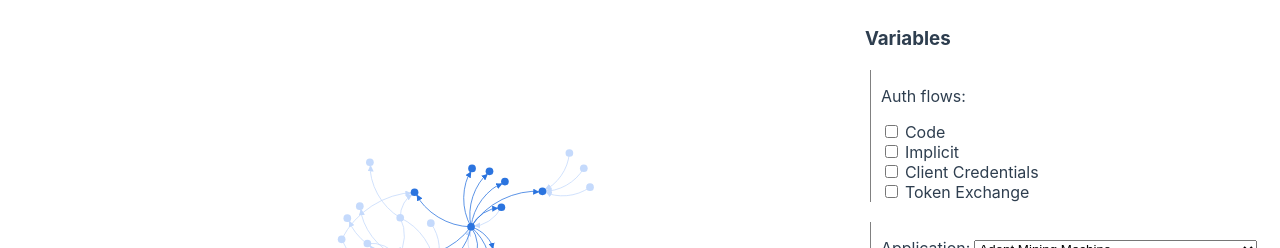
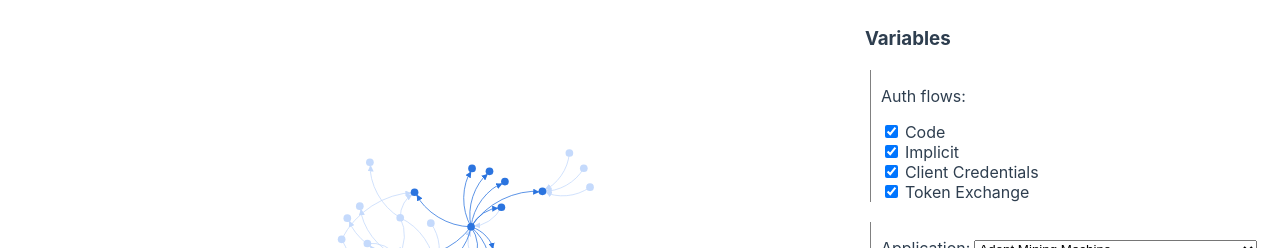
Before and after one commit to JasonThomasData/IDPNetworkGraph, a plain HTML site: page index.html in a window 1280 px wide. Shown: the top 248 px of the page. Drawn offline with Linux system fonts and the light colour scheme.

Commit message:
Make checkboxes checked by default

```diff
--- a/index.html
+++ b/index.html
@@ -64,16 +64,16 @@
                 <div class="information-box">
                     <p>Auth flows:</p>
                     <div>
-                        <input type="checkbox" class="auth-flow-toggle" id="code-flow"> <label>Code</label>
+                        <input type="checkbox" class="auth-flow-toggle" id="code-flow" checked> <label>Code</label>
                     </div>
                     <div>
-                        <input type="checkbox" class="auth-flow-toggle" id="implicit-flow"> <label>Implicit</label>
+                        <input type="checkbox" class="auth-flow-toggle" id="implicit-flow" checked> <label>Implicit</label>
                     </div>
                     <div>
-                        <input type="checkbox" class="auth-flow-toggle" id="client-credentials-flow"> <label>Client Credentials</label>
+                        <input type="checkbox" class="auth-flow-toggle" id="client-credentials-flow" checked> <label>Client Credentials</label>
                     </div>
                     <div>
-                        <input type="checkbox" class="auth-flow-toggle" id="token-exchange-flow"> <label>Token Exchange</label>
+                        <input type="checkbox" class="auth-flow-toggle" id="token-exchange-flow" checked> <label>Token Exchange</label>
                     </div>
                 </div>
                 <div class="information-box">
```
